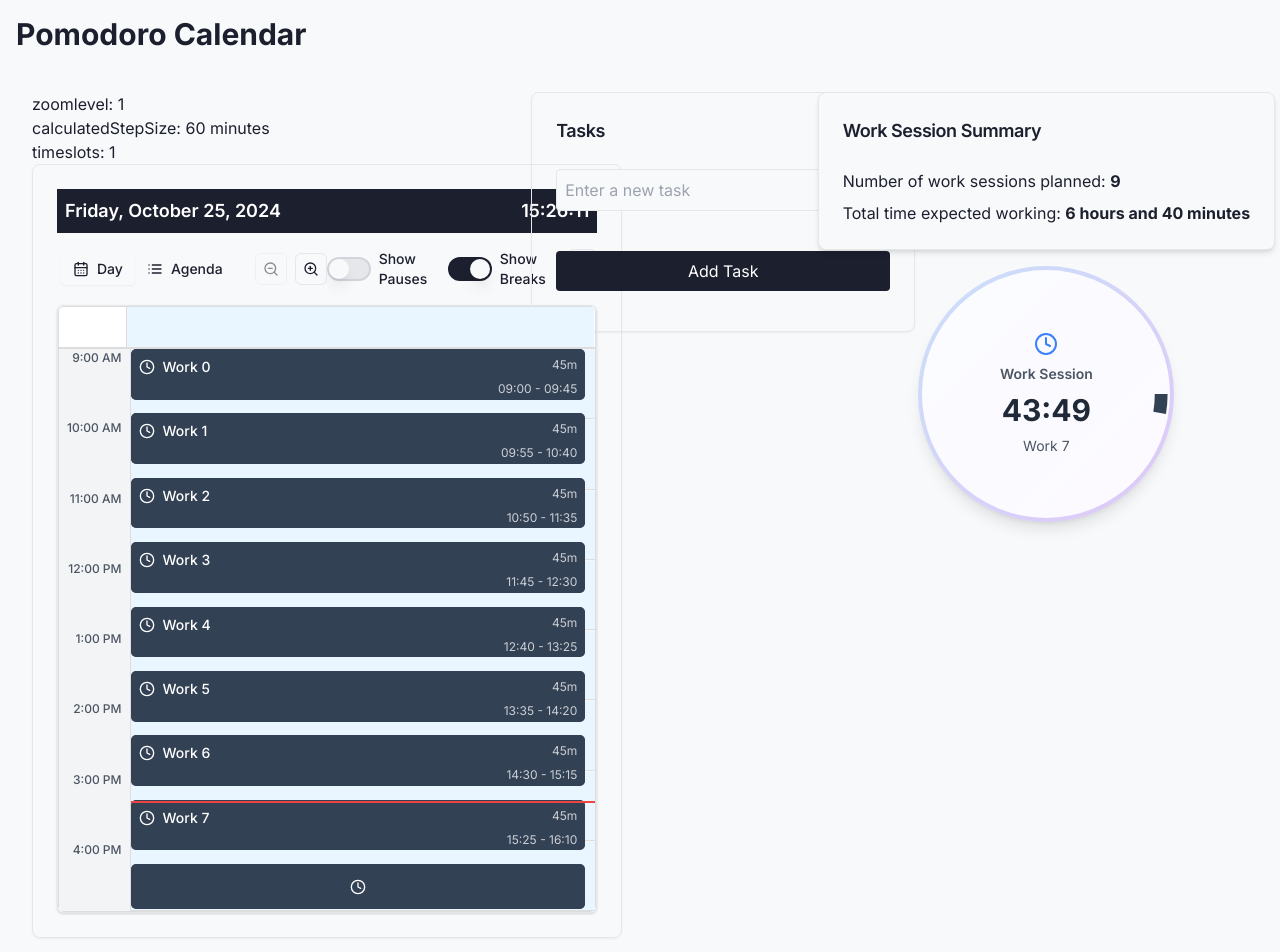
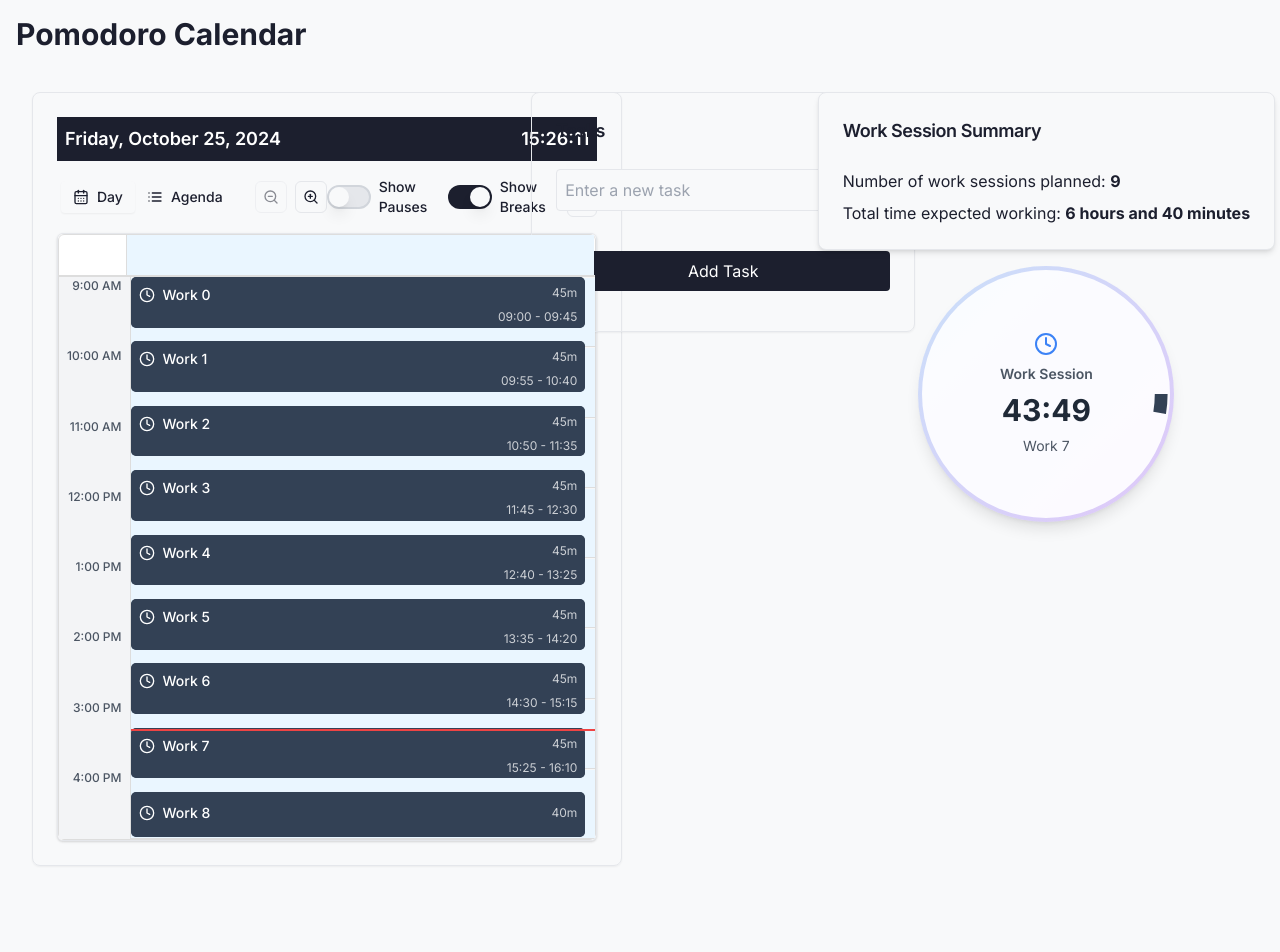
Before and after one commit to MatthieuMordrel/productivity-app, a Next.js app: page / in a window 1280 px wide. Shown: the top 952 px of the page. After the commit the page ends 898 px from the top, so only its background shows below. Built offline with nearby package versions, Linux system fonts and the light colour scheme.

Commit message:
modified eventcomponent

```diff
--- a/components/Timeline/EventComponent.tsx
+++ b/components/Timeline/EventComponent.tsx
@@ -64,7 +64,7 @@
           {componentHeight > 45 && view === "day" ? (
             <div className="flex h-full flex-col justify-between p-2">
               <div className="mb-1 flex items-start justify-between">
-                <div className="flex items-center space-x-2">
+                <div className="flex flex-1 items-center space-x-2">
                   <span className="flex-shrink-0" aria-hidden="true">
                     {getEventIcon(event.type)}
                   </span>
@@ -79,7 +79,25 @@
                 {moment(event.end).format("HH:mm")}
               </div>
             </div>
-          ) : componentHeight > 16 && view === "day" ? (
+          ) : componentHeight > 25 &&
+            view === "day" &&
+            event.type === "Work" ? (
+            <div className="flex h-full flex-col justify-between p-2">
+              <div className="mb-1 flex h-full items-center justify-between">
+                <div className="flex flex-1 items-center space-x-2">
+                  <span className="flex-shrink-0" aria-hidden="true">
+                    {getEventIcon(event.type)}
+                  </span>
+                  <div className="w-3/4 overflow-hidden text-ellipsis text-sm font-medium">
+                    {event.taskTitle || "No title"}
+                  </div>
+                </div>
+                <div className="text-xs opacity-75">{durationMinutes}m</div>
+              </div>
+            </div>
+          ) : componentHeight > 16 &&
+            view === "day" &&
+            event.type !== "Work" ? (
             <div className="flex h-full w-full items-center justify-center">
               <span className="flex-shrink-0" aria-hidden="true">
                 {getEventIcon(event.type)}
--- a/components/Timeline/PomodoroDay.tsx
+++ b/components/Timeline/PomodoroDay.tsx
@@ -67,9 +67,9 @@
   return (
     <div className="container mx-auto px-4">
       {/* <p>stepsize: {stepSize} minutes</p> */}
-      <p>zoomlevel: {zoomLevel}</p>
+      {/* <p>zoomlevel: {zoomLevel}</p>
       <p>calculatedStepSize: {calculatedStepSize} minutes</p>
-      <p>timeslots: {timeslots}</p>
+      <p>timeslots: {timeslots}</p> */}
       <Card className="overflow-hidden">
         <div className="p-6">
           {sessions.length === 0 ? (
```
